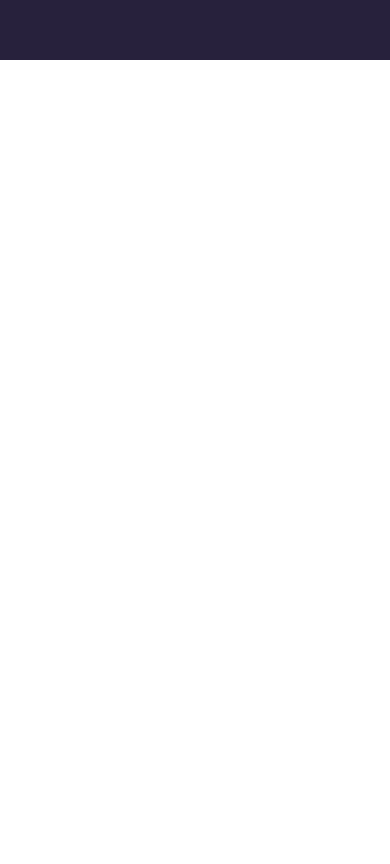
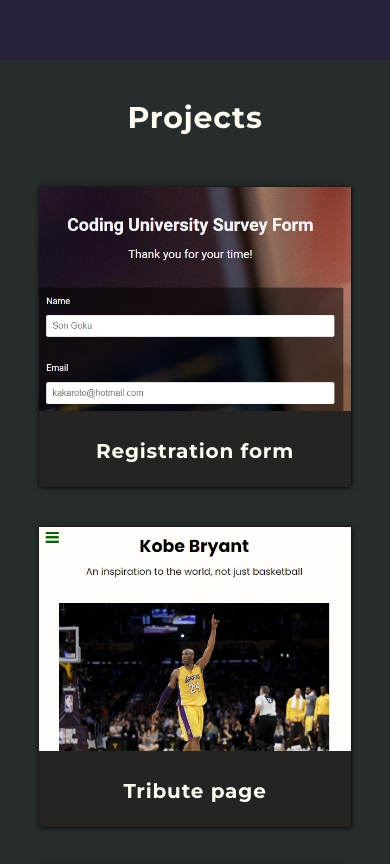
Before and after one commit to TheMVProgrammer/fcc-projects-build-a-personal-portfolio-webpage, a plain HTML site: page index.html in a window 390 px wide. Shown: the part 784-1648 px from the top of the page. Before the commit the page ends 844 px from the top, so only its background shows below. Drawn offline with Linux system fonts and the light colour scheme.

Commit message:
Adding and styling mobile projects section

```diff
--- a/index.html
+++ b/index.html
@@ -18,26 +18,43 @@
         </nav>
     </header>
     <main>
-        <section id="welcome-section">
+        <section id="welcome-section" class="section">
             <h1><span>Hey,</span><br/>I'm Franklin Martinez</h1>
             <p>Web Developer from San Pedro de Macorís,
                 Dominican Republic.</p>
         </section>
-        <section id="projects">
-            <!-- <a href="#" class="project-tile">
+        <section id="projects" class="section">
+            <h2>Projects</h2>
+            <a href="#" class="project-tile">
                 <img src="/img/survey-form.png" alt="project-1" width="400"/>
+                <div class="project-desc">
+                    <h3>Registration form</h3>
+                    <p>Show project</p>
+                </div>
             </a>
             <a href="#" class="project-tile">
                 <img src="/img/tribute-page.png" alt="project-1" width="400"/>
+                <div class="project-desc">
+                    <h3>Tribute page</h3>
+                    <p>Show project</p>
+                </div>
             </a>
             <a href="#" class="project-tile">
                 <img src="/img/technical-documentation-page.png" alt="project-1" width="400"/>
+                <div class="project-desc">
+                    <h3>Python documentation</h3>
+                    <p>Show project</p>
+                </div>
             </a>
             <a href="#" class="project-tile">
                 <img src="/img/product-landing-page.png" alt="project-1" width="400"/>
-            </a> -->
+                <div class="project-desc">
+                    <h3>Product landing page</h3>
+                    <p>Show project</p>
+                </div>
+            </a>
         </section>
-        <section id="contact-section">
+        <section id="contact-section" class="section">
             <a href="https://github.com/TheMVProgrammer" id="profile-link" target="_blank"></a>
         </section>
     </main>
--- a/styles.css
+++ b/styles.css
@@ -5,6 +5,7 @@
     --color-nav: #fffcf2;
     --bg-color-main: #27213c;
     --color-main-span: #941c2f;
+    --bg-clr-project-section: #272d2d;
 }
 
 * {
@@ -32,6 +33,12 @@ li {
 a {
     text-decoration: none;
     color: #000;
+}
+
+img{
+    width: 100%;
+    height: 100%;
+    object-fit: cover;
 }
 
 /*header-section*/
@@ -63,6 +70,15 @@ a {
 
 /*header-section end*/
 
+.section {
+    width: 100%;
+    display: flex;
+    flex-direction: column;
+    justify-content: center;
+    align-items: center;
+    padding: 10%;
+}
+
 /* main-section */
 
 main {
@@ -72,13 +88,7 @@ main {
 /*welcome-section*/
 
 #welcome-section {
-    width: 100%;
     height: calc(100vh - 64px);
-    display: flex;
-    flex-direction: column;
-    justify-content: center;
-    align-items: center;
-    padding: 10%;
 }
 
 #welcome-section > h1{
@@ -87,7 +97,7 @@ main {
     font-size: 4rem;
     line-height: 50px;
     font-weight: 800;
-    text-shadow: 1.2px  1.2px var(--color-nav);
+    text-shadow: 1.2px  1.2px #000;
 }
 #welcome-section > p{
     color: var(--color-nav);
@@ -105,9 +115,81 @@ main {
     background: #941c2e7b;
     padding: 4px 7px 7px 7px;
     line-height: 80px;
-    text-shadow: none;
 }
 
 /*welcome-section end*/
 
+/*projects-section*/
+    #projects {
+        background-color: var(--bg-clr-project-section);
+        height: 100%;
+        width: 100%;
+    }
+
+    #projects h2 {
+        margin-bottom: 10%;
+        font-size: 3rem;
+        letter-spacing: .8px;
+        color: var(--color-nav);
+    }
+
+    #projects > .project-tile {
+        width: 100%;
+        height: 300px;
+        overflow: hidden;
+        margin: 2rem 0;
+        box-shadow: 0px 0px 5px .5px rgba(0,0,0,1);
+        -webkit-box-shadow: 0px 0px 5px .5px rgba(0,0,0,1);
+        -moz-box-shadow: 0px 0px 5px .5px rgba(0,0,0,1);
+    }
+
+    #projects > .project-tile:nth-child(3) img {
+        object-position: 0 0;
+    }
+
+    #projects > .project-tile:nth-child(4) img {
+        object-position: 0;
+    }
+
+    #projects > .project-tile:last-child img {
+        object-fit: fill;
+    }
+
+    .project-desc {
+        width: 100%;
+        height: 80px;
+        position: relative;
+        margin-top: -80px;
+        background-color: var(--bg-color-nav);
+        color: var(--color-nav);
+        display: flex;
+        flex-direction: column;
+        justify-content: center;
+        align-items: center;
+
+    }
+
+    .project-desc h3 {
+        font-size: 2rem;
+        letter-spacing: .8px;
+        text-align: center;
+    }
+
+    .project-desc p {
+        font-size: 1.8rem;
+        display: none;
+    }
+
+
+
+/*projects-section end*/
+
+/*contact-section*/
+
+#contact-section {
+    height: 100vh;
+}
+
+/*contact-section end*/
+
 /* main-section end*/
```
